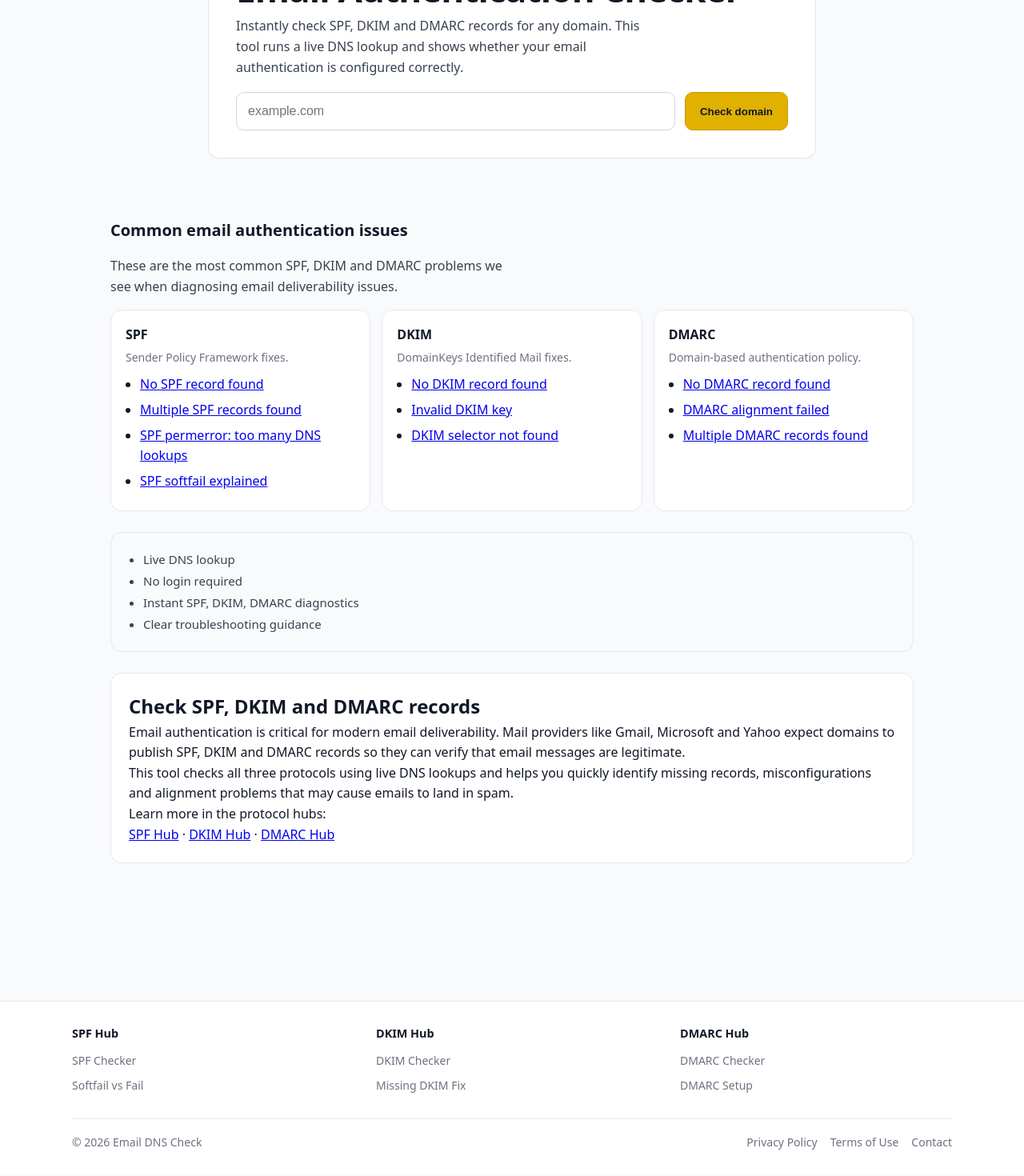
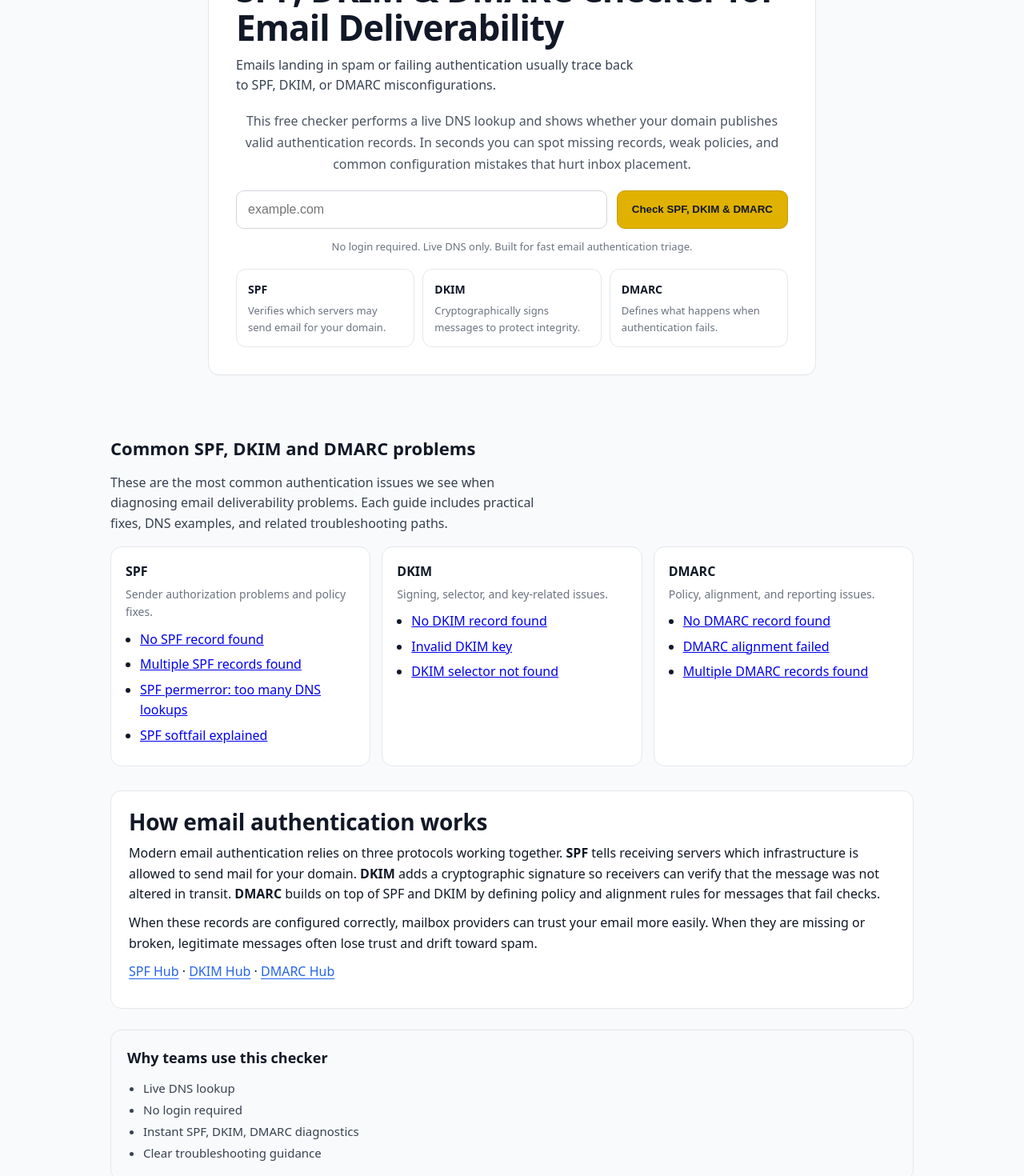
Before and after one commit to thetimecabinets/email-auth-checker, a Next.js app: page / in a window 1280 px wide. Shown: the part 240-1710 px from the top of the page at 80% size. Built offline with nearby package versions, Linux system fonts and the light colour scheme.

Commit message:
add authority pages and update hubs/internal linking

```diff
--- a/app/components/Logo.tsx
+++ b/app/components/Logo.tsx
@@ -1,8 +1,27 @@
+"use client";
+
 import Link from "next/link";
+import { usePathname, useRouter } from "next/navigation";
 
 export default function Logo() {
+  const pathname = usePathname();
+  const router = useRouter();
+
+  function handleClick(e: React.MouseEvent<HTMLAnchorElement>) {
+    if (pathname === "/") {
+      e.preventDefault();
+      router.refresh();
+      window.location.reload();
+    }
+  }
+
   return (
-    <Link href="/" style={styles.link} aria-label="Email DNS Check">
+    <Link
+      href="/"
+      onClick={handleClick}
+      style={styles.link}
+      aria-label="Email DNS Check"
+    >
       <svg
         width="36"
         height="36"
@@ -11,11 +30,7 @@ export default function Logo() {
         xmlns="http://www.w3.org/2000/svg"
       >
         <rect width="36" height="36" rx="8" fill="#E0B100" />
-        <path
-          d="M9 12h18v12H9z"
-          fill="#111827"
-          opacity="0.15"
-        />
+        <path d="M9 12h18v12H9z" fill="#111827" opacity="0.15" />
         <path
           d="M9 12l9 7 9-7"
           stroke="#111827"
@@ -40,7 +55,7 @@ const styles: Record<string, React.CSSProperties> = {
   text: {
     fontWeight: 700,
     fontSize: "1.1rem",
-    color: "#E0B100", // mustard
+    color: "#E0B100",
     letterSpacing: "-0.2px",
   },
 };
--- a/app/globals.css
+++ b/app/globals.css
@@ -12,13 +12,16 @@ body {
   background-color: #f9fafb;
   color: #111827;
   line-height: 1.6;
+  overflow-x: hidden;
 }
 
 /* LAYOUT */
 .container {
+  width: 100%;
   max-width: 1100px;
   margin: 0 auto;
-  padding: 0 24px;
+  padding-left: 24px;
+  padding-right: 24px;
 }
 
 .site-main {
@@ -37,7 +40,16 @@ body {
   display: flex;
   justify-content: space-between;
   align-items: center;
-  height: 64px;
+  gap: 20px;
+  min-height: 64px;
+  padding-top: 10px;
+  padding-bottom: 10px;
+}
+
+.nav {
+  display: flex;
+  align-items: center;
+  flex-wrap: wrap;
 }
 
 .nav a {
@@ -59,7 +71,8 @@ body {
 }
 
 .footer-wrap {
-  padding: 28px 0;
+  padding-top: 28px;
+  padding-bottom: 28px;
 }
 
 .footer-hubs {
@@ -68,6 +81,10 @@ body {
   gap: 40px;
   padding-bottom: 22px;
   border-bottom: 1px solid rgba(0, 0, 0, 0.08);
+}
+
+.footer-hub {
+  min-width: 0;
 }
 
 .footer-hub strong {
@@ -104,8 +121,13 @@ body {
   margin: 0;
 }
 
+.footer-links {
+  display: flex;
+  flex-wrap: wrap;
+  gap: 10px 20px;
+}
+
 .footer-links a {
-  margin-left: 16px;
   color: #6b7280;
   text-decoration: none;
 }
@@ -399,16 +421,33 @@ a {
 @media (max-width: 900px) {
   .footer-hubs {
     grid-template-columns: 1fr;
-    gap: 18px;
+    gap: 22px;
   }
 
-  .footer-links a {
-    margin-left: 0;
-    margin-right: 16px;
+  .footer-bottom {
+    align-items: flex-start;
+    flex-direction: column;
+  }
+
+  .footer-links {
+    justify-content: flex-start;
   }
 }
 
 @media (max-width: 720px) {
+  .container {
+    padding-left: 18px;
+    padding-right: 18px;
+  }
+
+  .header-inner {
+    gap: 14px;
+  }
+
+  .nav a {
+    margin-left: 16px;
+  }
+
   .checker-card {
     padding: 22px 18px;
   }
@@ -426,3 +465,53 @@ a {
     width: 100%;
   }
 }
+
+@media (max-width: 520px) {
+  .container {
+    padding-left: 16px;
+    padding-right: 16px;
+  }
+
+  .header-inner {
+    flex-wrap: wrap;
+    align-items: flex-start;
+  }
+
+  .nav {
+    width: 100%;
+    justify-content: flex-start;
+  }
+
+  .nav a {
+    margin-left: 0;
+    margin-right: 16px;
+  }
+
+  .footer-wrap {
+    padding-top: 24px;
+    padding-bottom: 24px;
+  }
+
+  .footer-hubs {
+    gap: 20px;
+    padding-bottom: 18px;
+  }
+
+  .footer-hub strong {
+    margin-bottom: 10px;
+  }
+
+  .footer-hub-link {
+    font-size: 0.95rem;
+    margin-bottom: 10px;
+  }
+
+  .footer-bottom {
+    gap: 12px;
+    margin-top: 16px;
+  }
+
+  .footer-links {
+    gap: 8px 18px;
+  }
+}
--- a/app/page.tsx
+++ b/app/page.tsx
@@ -51,12 +51,28 @@ export default function Home() {
       {/* HERO */}
       <section className="checker-hero" id="checker">
         <div className="checker-card">
-          <h1 className="checker-title">Email Authentication Checker</h1>
+          <h1 className="checker-title">
+            SPF, DKIM &amp; DMARC Checker for Email Deliverability
+          </h1>
 
           <p className="checker-subtitle">
-            Instantly check SPF, DKIM and DMARC records for any domain. This
-            tool runs a live DNS lookup and shows whether your email
-            authentication is configured correctly.
+            Emails landing in spam or failing authentication usually trace back
+            to SPF, DKIM, or DMARC misconfigurations.
+          </p>
+
+          <p
+            style={{
+              color: "#4b5563",
+              lineHeight: 1.7,
+              maxWidth: 760,
+              margin: "0 auto 18px",
+              textAlign: "center",
+            }}
+          >
+            This free checker performs a live DNS lookup and shows whether your
+            domain publishes valid authentication records. In seconds you can
+            spot missing records, weak policies, and common configuration
+            mistakes that hurt inbox placement.
           </p>
 
           <form onSubmit={runCheck} className="domain-form">
@@ -69,12 +85,25 @@ export default function Home() {
               autoCapitalize="none"
               autoCorrect="off"
               spellCheck={false}
+              aria-label="Domain name"
             />
 
             <button type="submit" disabled={loading} className="domain-button">
-              {loading ? "Checking…" : "Check domain"}
+              {loading ? "Checking…" : "Check SPF, DKIM & DMARC"}
             </button>
           </form>
+
+          <p
+            style={{
+              marginTop: 12,
+              fontSize: 13,
+              color: "#6b7280",
+              textAlign: "center",
+            }}
+          >
+            No login required. Live DNS only. Built for fast email
+            authentication triage.
+          </p>
 
           {error && (
             <div
@@ -87,12 +116,16 @@ export default function Home() {
 
           {/* RESULTS */}
           {result && (
-            <div className="results-grid" style={{ marginTop: 22 }}>
+            <div
+              className="results-grid"
+              style={{ marginTop: 22 }}
+              aria-label="Results"
+            >
               <ResultCard
                 title="SPF"
                 status={result.spf ? "pass" : "fail"}
                 value={result.spf || "No SPF record found"}
-                hint="Controls which servers may send mail for your domain."
+                hint="Verifies which servers may send email for your domain."
               />
 
               <ResultCard
@@ -101,7 +134,7 @@ export default function Home() {
                 value={
                   result.dkimDetected ? "DKIM detected" : "No DKIM detected"
                 }
-                hint="Cryptographic signing of outgoing mail."
+                hint="Checks whether messages are cryptographically signed."
               />
 
               <ResultCard
@@ -114,17 +147,40 @@ export default function Home() {
                     : "fail"
                 }
                 value={result.dmarc || "No DMARC record found"}
-                hint="Policy for handling mail that fails SPF or DKIM."
+                hint="Defines how receivers handle SPF or DKIM failures."
               />
             </div>
           )}
+
+          <div
+            style={{
+              marginTop: 18,
+              display: "grid",
+              gap: 10,
+              gridTemplateColumns: "repeat(auto-fit, minmax(180px, 1fr))",
+              textAlign: "left",
+            }}
+          >
+            <MiniInfoCard
+              title="SPF"
+              text="Verifies which servers may send email for your domain."
+            />
+            <MiniInfoCard
+              title="DKIM"
+              text="Cryptographically signs messages to protect integrity."
+            />
+            <MiniInfoCard
+              title="DMARC"
+              text="Defines what happens when authentication fails."
+            />
+          </div>
         </div>
       </section>
 
       {/* COMMON ISSUES */}
       <section className="container" style={{ paddingTop: 34 }}>
-        <h2 style={{ fontSize: 20, fontWeight: 700, marginBottom: 16 }}>
-          Common email authentication issues
+        <h2 style={{ fontSize: 22, fontWeight: 800, marginBottom: 12 }}>
+          Common SPF, DKIM and DMARC problems
         </h2>
 
         <p
@@ -132,11 +188,12 @@ export default function Home() {
             color: "#374151",
             lineHeight: 1.6,
             marginBottom: 16,
-            maxWidth: "56ch",
+            maxWidth: "62ch",
           }}
         >
-          These are the most common SPF, DKIM and DMARC problems we see when
-          diagnosing email deliverability issues.
+          These are the most common authentication issues we see when diagnosing
+          email deliverability problems. Each guide includes practical fixes,
+          DNS examples, and related troubleshooting paths.
         </p>
 
         <div
@@ -148,7 +205,7 @@ export default function Home() {
         >
           <ProtocolCard
             title="SPF"
-            description="Sender Policy Framework fixes."
+            description="Sender authorization problems and policy fixes."
             links={[
               { href: "/spf/no-spf-record-found", label: "No SPF record found" },
               {
@@ -168,7 +225,7 @@ export default function Home() {
 
           <ProtocolCard
             title="DKIM"
-            description="DomainKeys Identified Mail fixes."
+            description="Signing, selector, and key-related issues."
             links={[
               {
                 href: "/dkim/no-dkim-record-found",
@@ -184,7 +241,7 @@ export default function Home() {
 
           <ProtocolCard
             title="DMARC"
-            description="Domain-based authentication policy."
+            description="Policy, alignment, and reporting issues."
             links={[
               {
                 href: "/dmarc/no-dmarc-record-found",
@@ -203,6 +260,46 @@ export default function Home() {
         </div>
       </section>
 
+      {/* HOW AUTHENTICATION WORKS */}
+      <section className="container" style={{ paddingTop: 30 }}>
+        <div
+          style={{
+            border: "1px solid #e5e7eb",
+            borderRadius: 14,
+            background: "#fff",
+            padding: 22,
+          }}
+        >
+          <div className="prose" style={{ maxWidth: "none" }}>
+            <h2 style={{ marginTop: 0 }}>How email authentication works</h2>
+
+            <p>
+              Modern email authentication relies on three protocols working
+              together. <strong>SPF</strong> tells receiving servers which
+              infrastructure is allowed to send mail for your domain.
+              <strong> DKIM</strong> adds a cryptographic signature so receivers
+              can verify that the message was not altered in transit.
+              <strong> DMARC</strong> builds on top of SPF and DKIM by defining
+              policy and alignment rules for messages that fail checks.
+            </p>
+
+            <p>
+              When these records are configured correctly, mailbox providers can
+              trust your email more easily. When they are missing or broken,
+              legitimate messages often lose trust and drift toward spam.
+            </p>
+
+            <p>
+              <Link href="/spf">SPF Hub</Link>
+              {" · "}
+              <Link href="/dkim">DKIM Hub</Link>
+              {" · "}
+              <Link href="/dmarc">DMARC Hub</Link>
+            </p>
+          </div>
+        </div>
+      </section>
+
       {/* TRUST BOX */}
       <section
         className="container"
@@ -216,6 +313,17 @@ export default function Home() {
             padding: 20,
           }}
         >
+          <div
+            style={{
+              fontSize: 18,
+              fontWeight: 800,
+              marginBottom: 10,
+              color: "#111827",
+            }}
+          >
+            Why teams use this checker
+          </div>
+
           <ul
             style={{
               margin: 0,
@@ -233,7 +341,7 @@ export default function Home() {
         </div>
       </section>
 
-      {/* SEO SECTION */}
+      {/* SEO / CTA SECTION */}
       <section className="container" style={{ paddingBottom: 60 }}>
         <div
           style={{
@@ -259,7 +367,8 @@ export default function Home() {
           </p>
 
           <p>
-            Learn more in the protocol hubs:
+            Start with the checker above, then use the protocol hubs for deeper
+            troubleshooting and copy-paste record examples.
           </p>
 
           <p>
@@ -302,6 +411,39 @@ function ResultCard({
   );
 }
 
+function MiniInfoCard({
+  title,
+  text,
+}: {
+  title: string;
+  text: string;
+}) {
+  return (
+    <div
+      style={{
+        background: "#fff",
+        border: "1px solid #e5e7eb",
+        borderRadius: 12,
+        padding: 14,
+      }}
+    >
+      <div
+        style={{
+          fontWeight: 800,
+          fontSize: 14,
+          marginBottom: 4,
+          color: "#111827",
+        }}
+      >
+        {title}
+      </div>
+      <div style={{ fontSize: 13, color: "#6b7280", lineHeight: 1.6 }}>
+        {text}
+      </div>
+    </div>
+  );
+}
+
 type ProtocolLink = {
   href: string;
   label: string;
```
Also changed, not shown: app/components/SiteHeader.tsx (+1 -7 lines).
